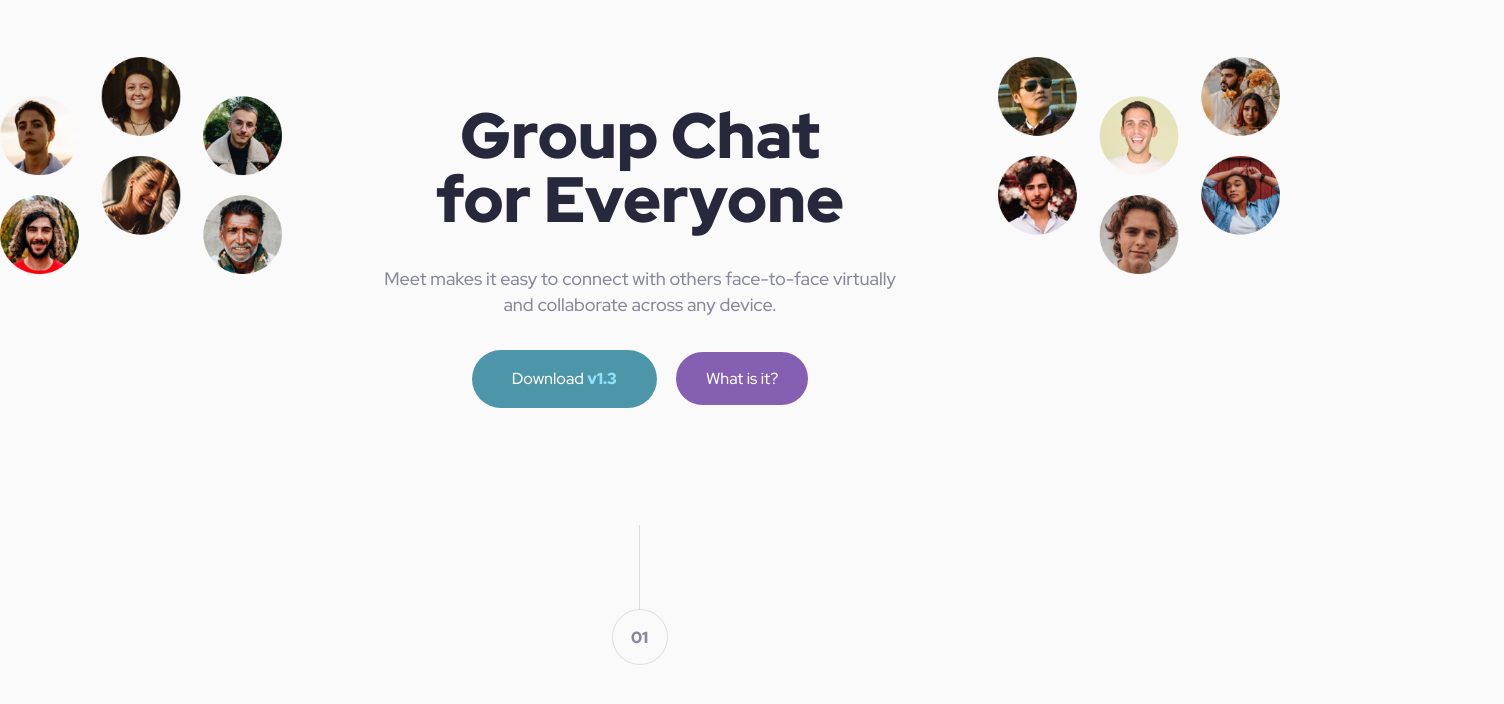
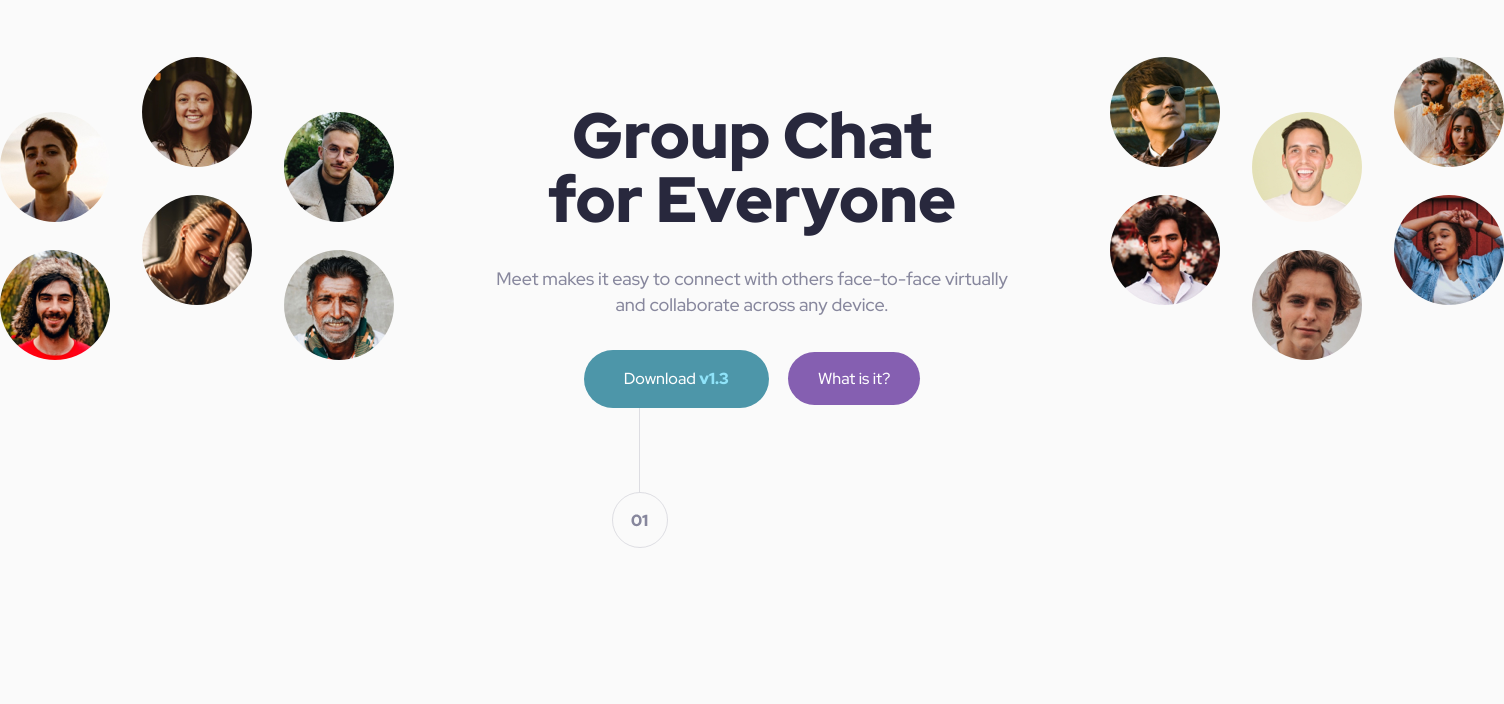
Before and after one commit to KwameWilson/meet-landing-page-20231115T202244Z-001, a plain HTML site: page index.html in a window 1280 px wide. Shown: the part 96-800 px from the top of the page, 1504 px wide, since content can reach past the window. Drawn offline with Linux system fonts and the light colour scheme.

Commit message:
Change the width of of the hero grid

```diff
--- a/css/style.css
+++ b/css/style.css
@@ -32,6 +32,8 @@ img {
     gap: 88px;
     text-align: center;
     margin-bottom: 117px;
+    width: 1504px;
+    margin: 0 auto;
 }
 
 .hero-text h1 {
```
